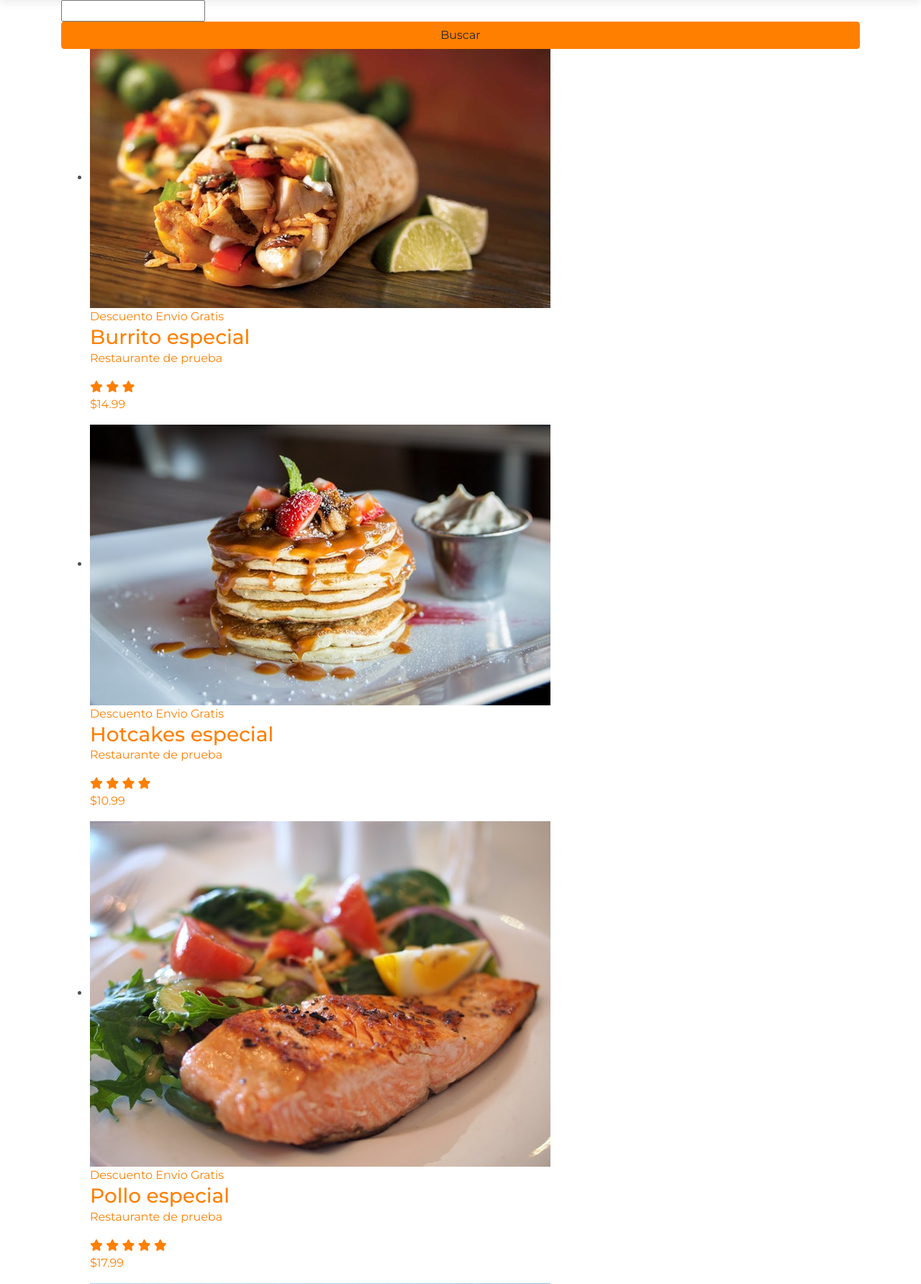
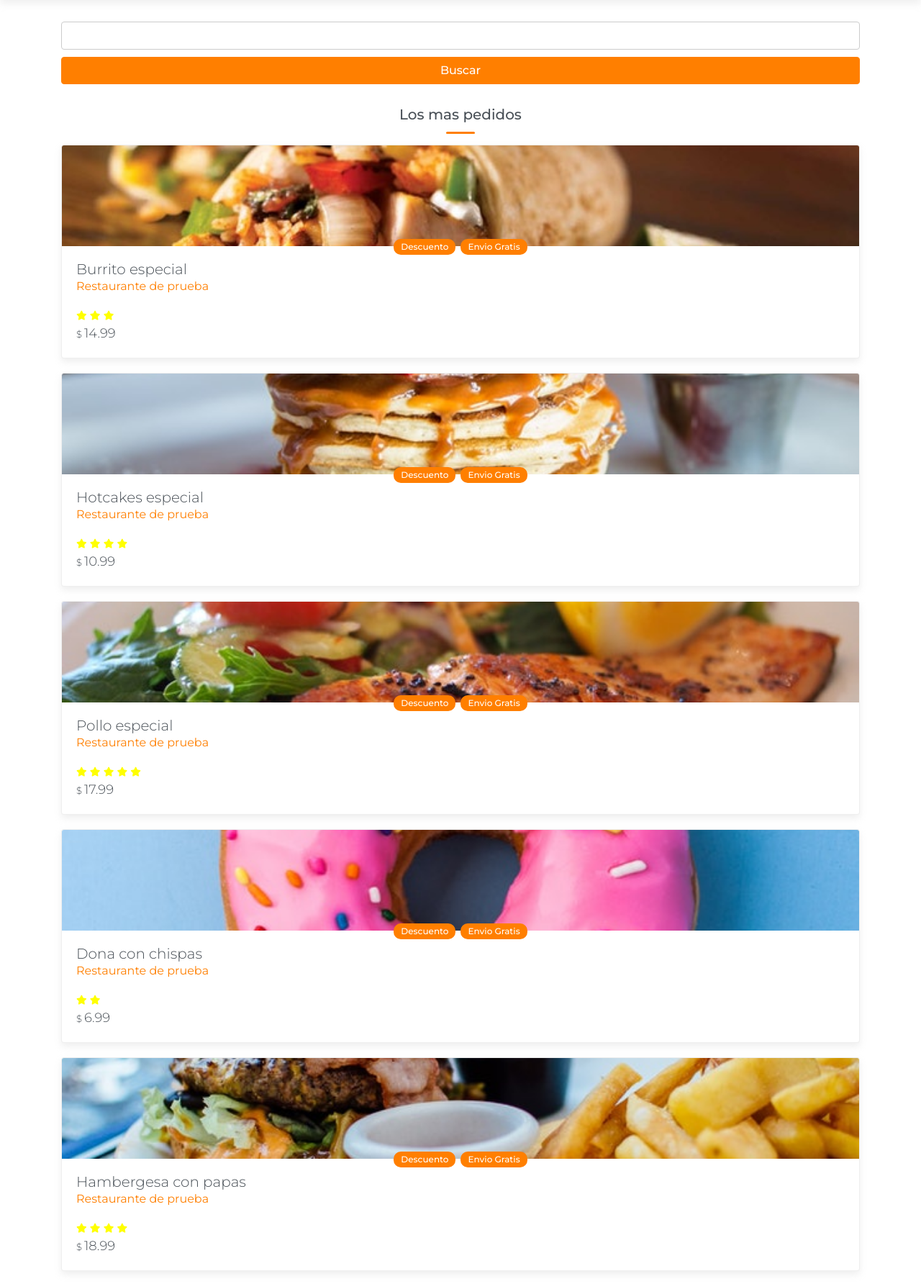
Before and after one commit to NicolasD1440/Myweb, a PHP site: page / in a window 1280 px wide. Shown: the part 80-1864 px from the top of the page at 72% size. Run offline with PHP 8.4, Linux system fonts and the light colour scheme; some libraries are stand-ins or nearby versions.

Commit message:
finalizar seccion de productos

```diff
--- a/index.html
+++ b/index.html
@@ -70,6 +70,7 @@
                  </form>
                </div>
               <div class="products-list-container">
+                <h2 class="selection-title">Los mas pedidos</h2>
             <ul>
                 <li>
 
@@ -204,6 +205,12 @@
             </li>
 
             </ul>
+            <div class="pt-4 pb-5 text-center">
+                <a href="#" class="btn btn-block btn-link">
+                    <span class="d-block mb-2"> Ver mas productos</span>
+                    <i class="fas fa-arrow-down"></i>
+                </a>
+            </div>
               </div>
           </div>
         </main>
--- a/sass/main.scss
+++ b/sass/main.scss
@@ -16,18 +16,45 @@
 	max-width: 100%;
 }
 
-a{
+a, .btn-link{
 	&:hover{
 		text-decoration: none;
 	}
 }
 
+.btn.btn-primary{
+ font-weight: 500;
+ color: #fff;
+}
+.selection-title{
+	font-size: 20px;
+	text-align: center;
+	padding: 15px 0 30px;
+	position: relative;
 
+	&::after{
+		content: '';
+		position: absolute;
+		display: block;
+		width: 40px;
+		height: 3px;
+		background: $primary;
+		bottom: 15px;
+		left: 50%;
+		transform: translateX(-50%);
+		border-radius: 4px;
+	}
+}
 
 header{
 	background: #fff;
 	padding: 10px 0;
 	box-shadow: 0 5px 10px rgba(204,204,204,0.31);
+	position: fixed;
+	top: 0;
+	left: 0;
+	width: 100%;
+	z-index: 10;
 
 	h1{
 		font-size: 24px;
@@ -80,3 +107,117 @@
 		}
 	}
 }
+//main
+.main{
+	padding-top: 80px;
+
+}
+
+.search-container{
+	padding-top: 30px;
+	input{
+		display: block;
+		width: 100%;
+		margin-bottom: 10px;
+		border: 1px solid #ccc;
+		font-size: 14px;
+		padding: 8px 10px;
+		border-radius: 4px;
+	}
+}
+
+.products-list-container{
+	padding-top: 15px;
+
+	ul{
+		padding: 0;
+		margin: 0;
+		list-style: none;
+
+		li{
+			border: 1px solid rgba(204,204,204,0.31);
+			box-shadow: 0px 5px 10px rgba(204,204,204,0.31);
+			background: #fff;
+			margin-bottom: 20px;
+			border-radius: 4px;
+			overflow: hidden;
+
+			.product-image{
+				img{
+					width: 100%;
+					height: 140px;
+					object-fit: cover;
+					object-position: center;
+
+
+				}
+			}
+
+			.product-info{
+				padding: 20px;
+				display: flex;
+				justify-content: space-between;
+				align-items: center;
+				position: relative;
+
+				.tags{
+					display: flex;
+					align-items: center;
+					justify-content: center;
+					position: absolute;
+					top: -10px;
+					left: 50%;
+					transform: translateX(-50%);
+					width: 100%;
+
+					span{
+						display: block;
+						background: $primary;
+						color: #fff;
+                        border-radius: 10px;
+						margin-right: 7px;
+						font-size: 12px;
+						padding: 2px 10px;
+						font-weight: 500;
+
+						&:last-child{
+							margin-right: 0;
+						}
+					}
+				}
+				.product-name{
+					font-weight: 300;
+					font-size: 20px;
+					color: $black2;
+				}
+				.restaurant{
+					margin-bottom: 10px;
+					font-size: 11px;
+					color: #807e7e;
+					font-weight: 600;
+
+				}
+				.stars{
+					margin-top: 5px;
+					i{
+						font-size: 13px;
+						color: yellow;
+					}
+				}
+				.product-price{
+					font-size: 18px;
+					margin: 0;
+					font-weight: 300;
+					color: $black2;
+
+					span{
+						font-size: 13px;
+						margin-right: 3px;
+
+					}
+				}
+			}
+
+		}
+	}
+}
```
Also changed, not shown: css/main.css. Lines whose indentation alone changed are shown as unchanged.
